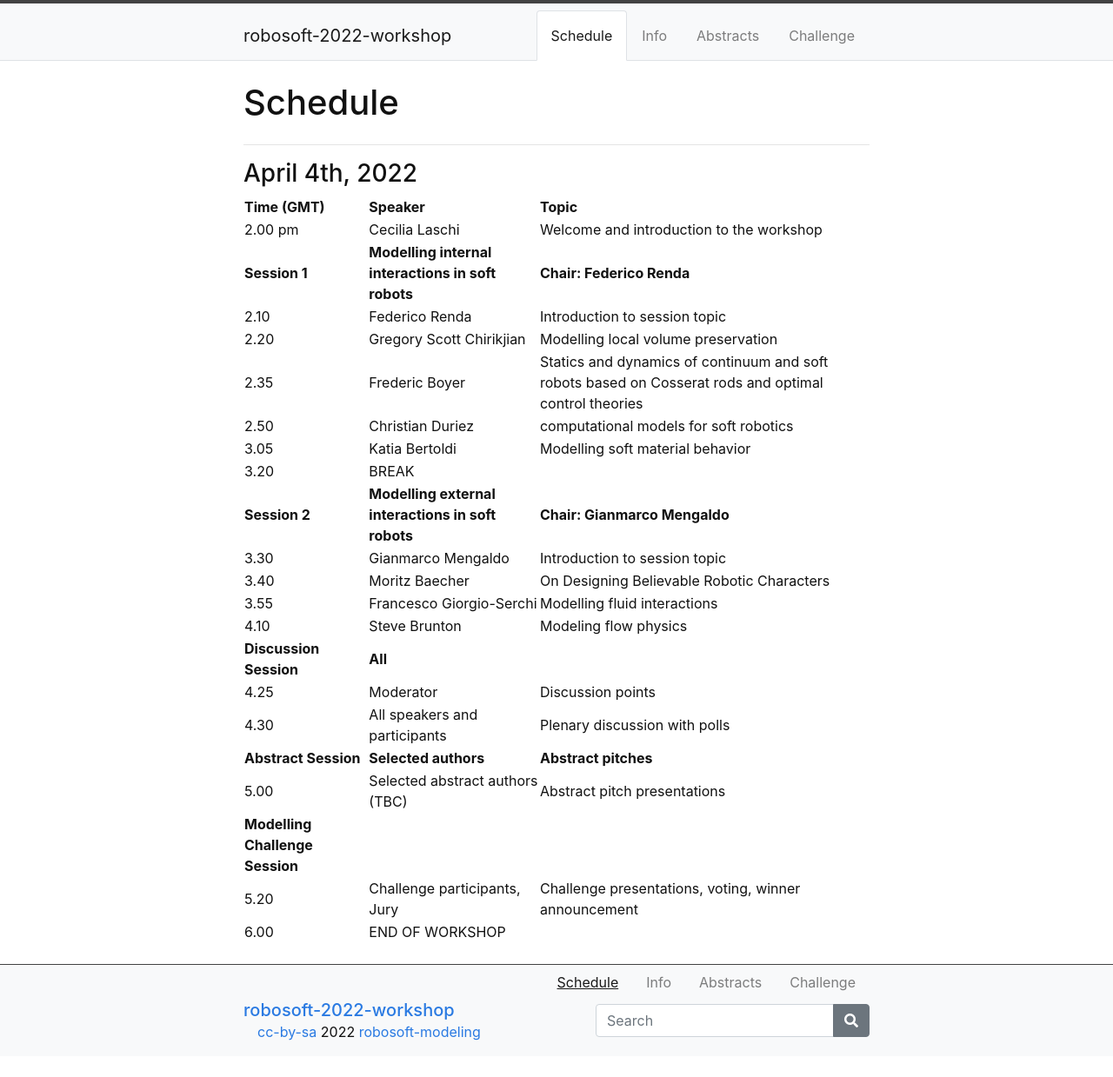
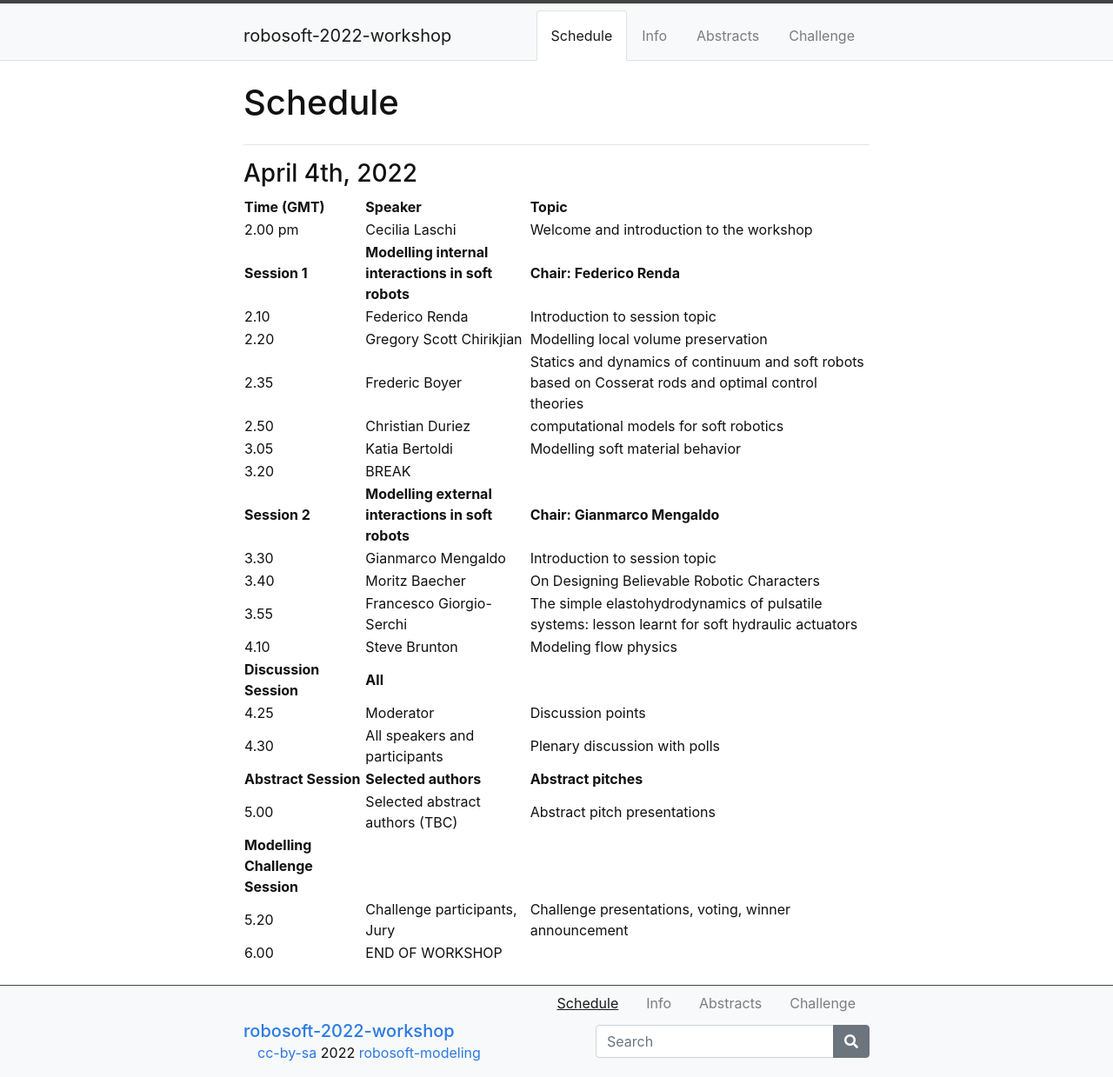
Before and after one commit to robosoft-modeling/robosoft-2022-workshop, a Jekyll site: the page built from content/1-schedule.md, in a window 1280 px wide. Shown: the whole page at 87% size. Built offline with Jekyll 4.4.1, drawn with Linux system fonts in a browser that asks for light colours; before the commit the page ends 1215 px from its top, so only the background shows below that.

Commit message:
Update 1-schedule.md

```diff
--- a/content/1-schedule.md
+++ b/content/1-schedule.md
@@ -21,7 +21,7 @@ Time (GMT) | Speaker | Topic
 **Session 2** | **Modelling external interactions in soft robots** | **Chair: Gianmarco Mengaldo**
 3.30    | Gianmarco Mengaldo                  | Introduction to session topic
 3.40    | Moritz Baecher                      | On Designing Believable Robotic Characters
-3.55    | Francesco Giorgio-Serchi            | Modelling fluid interactions
+3.55    | Francesco Giorgio-Serchi            | The simple elastohydrodynamics of pulsatile systems: lesson learnt for soft hydraulic actuators
 4.10    | Steve Brunton                       | Modeling flow physics
 **Discussion Session** | **All** |
 4.25    | Moderator                           | Discussion points
```
